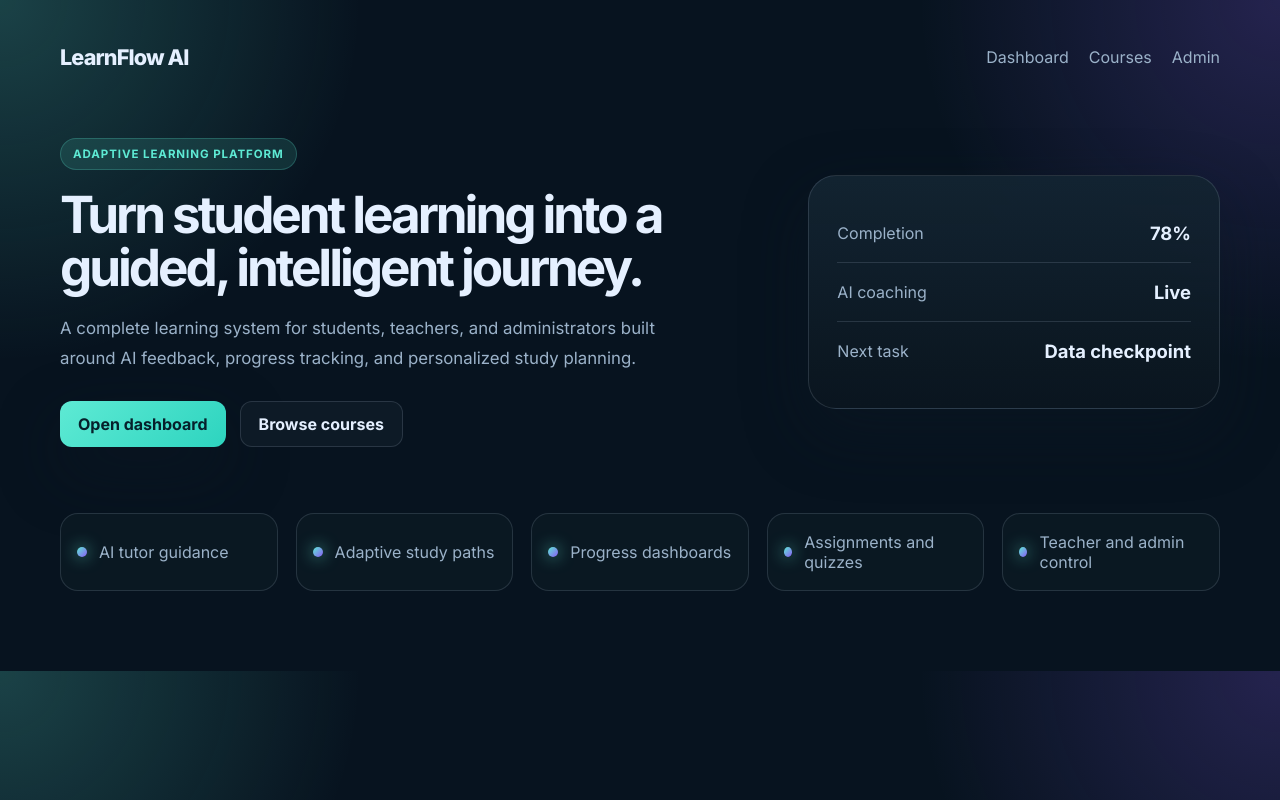
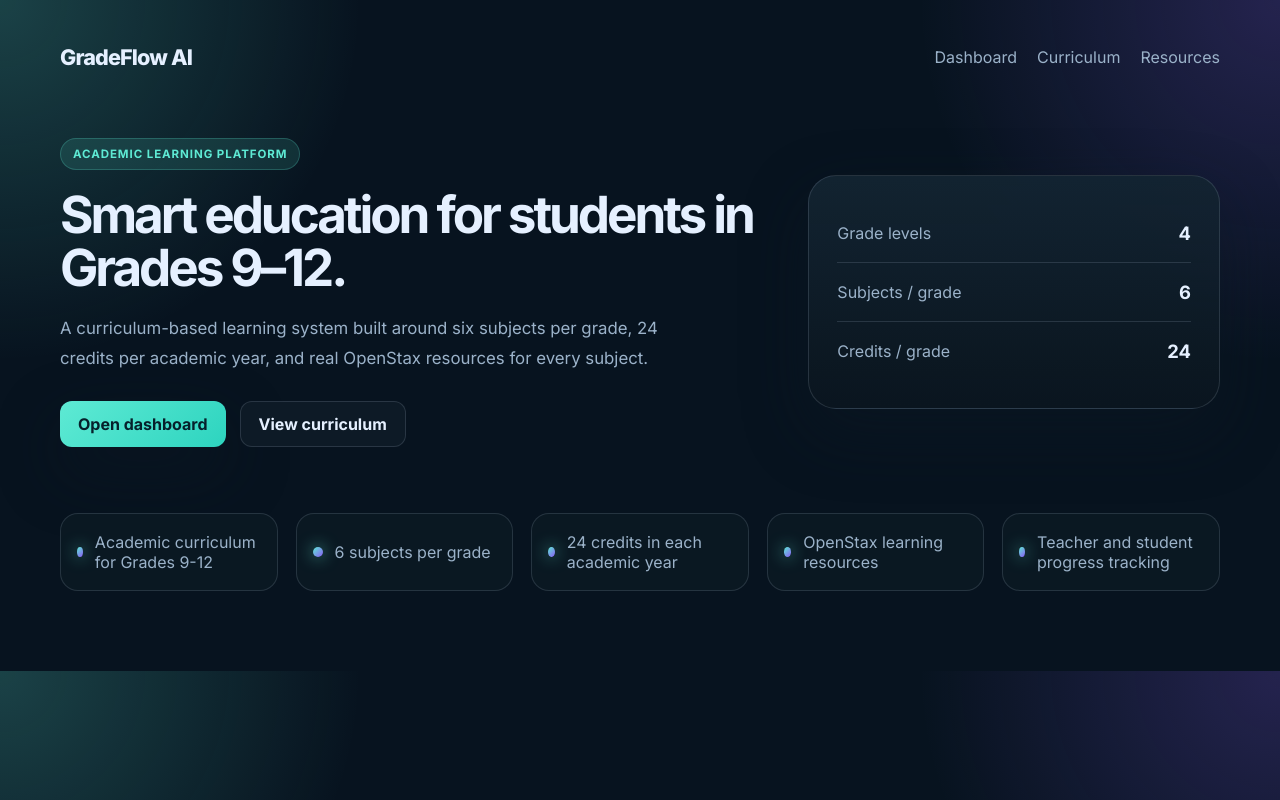
Before and after one commit to globalnexus-max/student-ai-learning-platform, a Next.js app: page / in a window 1280 px wide. Built offline with nearby package versions, Linux system fonts and the light colour scheme.

Commit message:
Reframe the homepage around the 9–12 curriculum model with grade-based academic planning and OpenStax resources.

```diff
--- a/app/page.tsx
+++ b/app/page.tsx
@@ -1,51 +1,51 @@
 import Link from 'next/link';
 
 const features = [
-  'AI tutor guidance',
-  'Adaptive study paths',
-  'Progress dashboards',
-  'Assignments and quizzes',
-  'Teacher and admin control',
+  'Academic curriculum for Grades 9-12',
+  '6 subjects per grade',
+  '24 credits in each academic year',
+  'OpenStax learning resources',
+  'Teacher and student progress tracking',
 ];
 
 export default function HomePage() {
   return (
     <main className="page-shell">
       <header className="topbar">
-        <div className="brand">LearnFlow AI</div>
+        <div className="brand">GradeFlow AI</div>
         <nav className="nav">
           <Link href="/dashboard">Dashboard</Link>
-          <Link href="/courses">Courses</Link>
-          <Link href="/admin">Admin</Link>
+          <Link href="/courses">Curriculum</Link>
+          <Link href="/resources">Resources</Link>
         </nav>
       </header>
 
       <section className="hero">
         <div className="hero-copy">
-          <span className="eyebrow">Adaptive learning platform</span>
-          <h1>Turn student learning into a guided, intelligent journey.</h1>
+          <span className="eyebrow">Academic learning platform</span>
+          <h1>Smart education for students in Grades 9–12.</h1>
           <p>
-            A complete learning system for students, teachers, and administrators built
-            around AI feedback, progress tracking, and personalized study planning.
+            A curriculum-based learning system built around six subjects per grade, 24 credits per academic year,
+            and real OpenStax resources for every subject.
           </p>
           <div className="cta-row">
             <Link href="/dashboard" className="primary-btn">Open dashboard</Link>
-            <Link href="/courses" className="secondary-btn">Browse courses</Link>
+            <Link href="/courses" className="secondary-btn">View curriculum</Link>
           </div>
         </div>
 
         <div className="hero-card">
           <div className="mini-stat">
-            <span>Completion</span>
-            <strong>78%</strong>
+            <span>Grade levels</span>
+            <strong>4</strong>
           </div>
           <div className="mini-stat">
-            <span>AI coaching</span>
-            <strong>Live</strong>
+            <span>Subjects / grade</span>
+            <strong>6</strong>
           </div>
           <div className="mini-stat">
-            <span>Next task</span>
-            <strong>Data checkpoint</strong>
+            <span>Credits / grade</span>
+            <strong>24</strong>
           </div>
         </div>
       </section>
```
